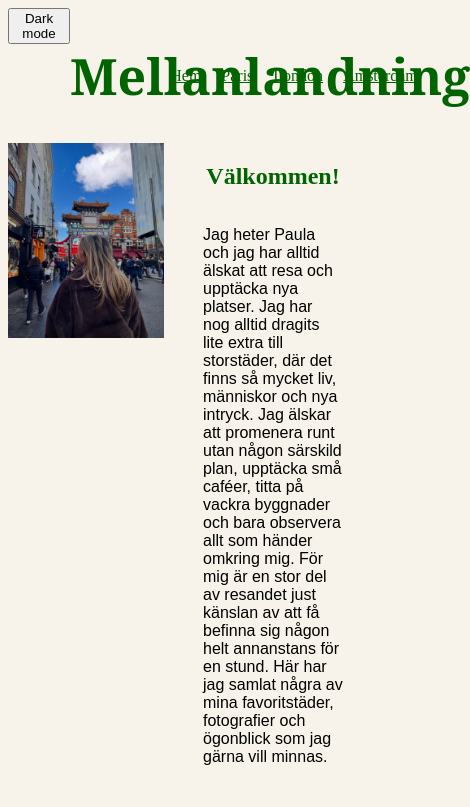
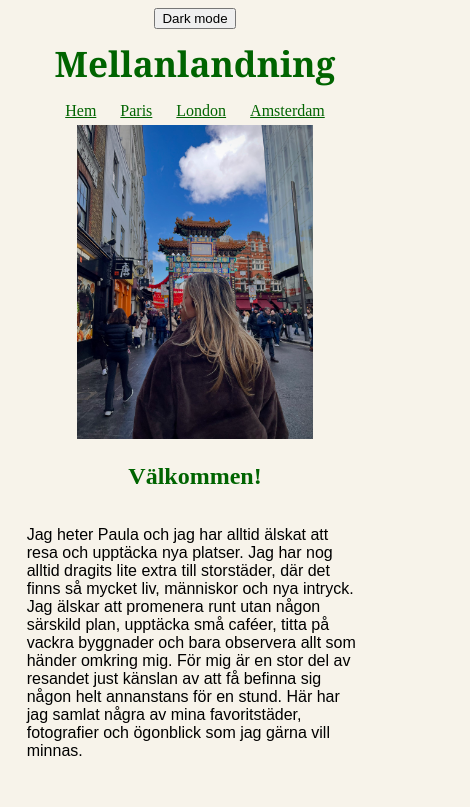
Before and after one commit to Pauliten99/Mellanlandning, a plain HTML site: page index.html in a window 390 px wide. Shown: the top 807 px of the page, 470 px wide, since content can reach past the window. Drawn offline with Linux system fonts and the light colour scheme.

Commit message:
Add mobile responsiveness styles for various elements

```diff
--- a/Styles/styles.css
+++ b/Styles/styles.css
@@ -123,3 +123,88 @@ h1, h2 {
 .margin-right {
     margin-right: 7vw;
 }
+
+
+/* Anpassning för mobiltelefoner */
+@media screen and (max-width: 600px) {
+
+    /* Sidhuvudet */
+    .huvudmeny {
+        flex-direction: column;
+        align-items: center;
+    }
+
+    /* Delarna i sidhuvudet får hela skärmens bredd */
+    .horistonell-3 {
+        width: 100%;
+        text-align: center;
+    }
+
+    /* Menylänkarna placeras på en egen rad */
+    .horistonell-3.huvudmeny {
+        flex-direction: row;
+        flex-wrap: wrap;
+        justify-content: center;
+        gap: 8px;
+    }
+
+    /* Hemsidans namn blir mindre */
+    .Mellanlandning {
+        font-size: 9vw;
+        text-align: center;
+        margin: 10px 0;
+    }
+
+    /* Avstånd mellan menylänkarna */
+    a {
+        margin: 5px 8px;
+    }
+
+    /* Startsidan: bild och text under varandra */
+    .vänster {
+        width: 90%;
+        height: auto;
+        text-align: center;
+    }
+
+    .vänster img {
+        width: 70%;
+        height: auto;
+    }
+
+    .höger {
+        width: 90%;
+        align-items: center;
+    }
+
+    .p-margin-sides {
+        margin-left: 0;
+        margin-right: 0;
+    }
+
+    /* De små bilderna på startsidan */
+    .liten-bild-startsida {
+        width: 26vw;
+        height: 26vw;
+    }
+
+    /* Stadssidorna */
+    .margin-sides {
+        margin-left: 5vw;
+        margin-right: 5vw;
+    }
+
+    .stad-bild {
+        width: 27vw;
+        height: 27vw;
+    }
+
+    .margin-sides p {
+        max-width: 100%;
+    }
+
+    /* Lite mindre avstånd ovanför innehållet */
+    .equal-margin-top-bottom {
+        margin-top: 8vh;
+    }
+}
```
